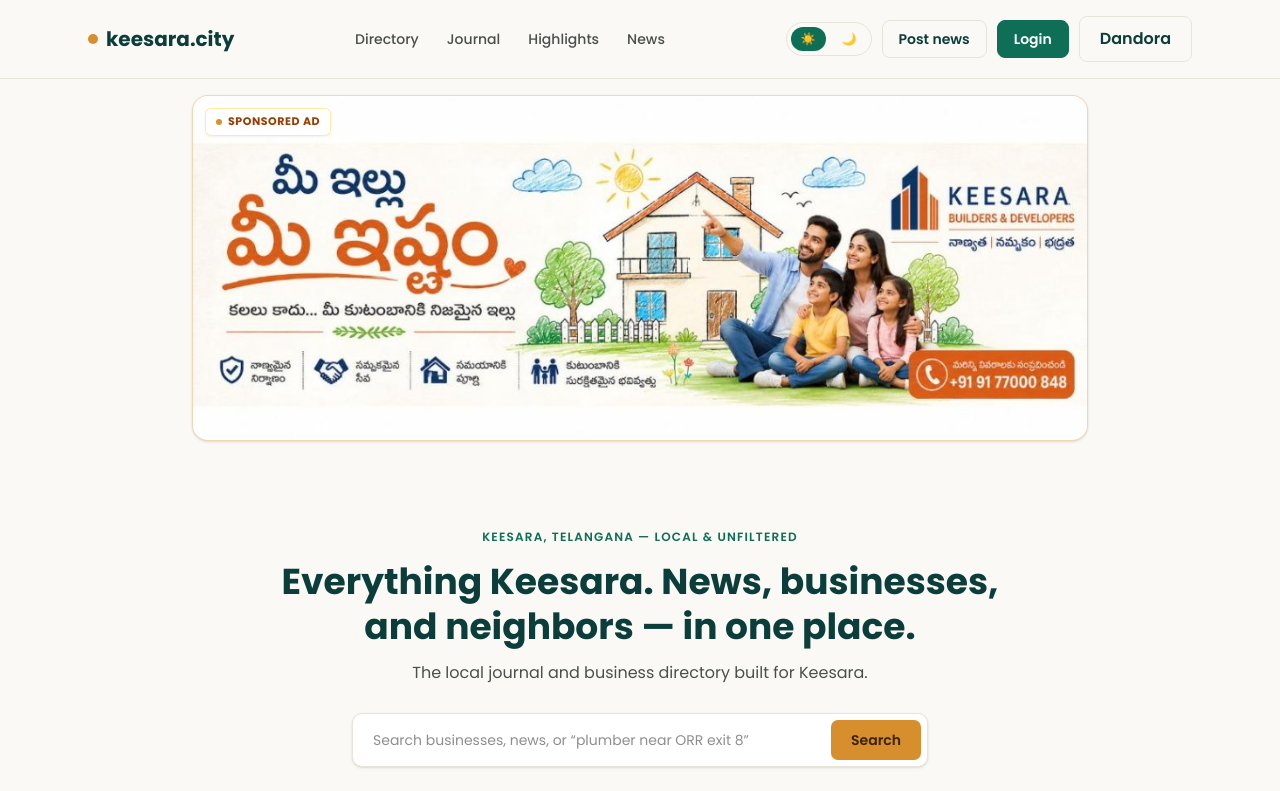
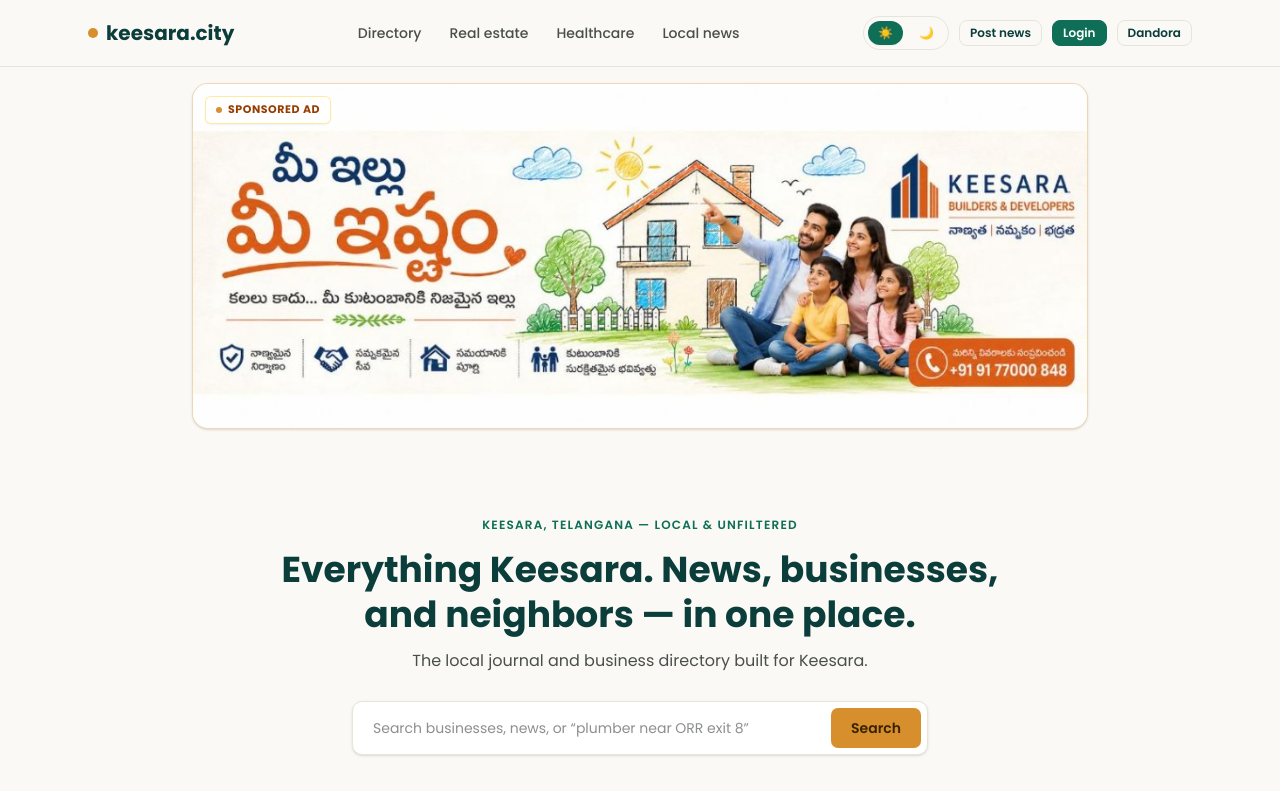
Before and after one commit to onlinedandora-ai/keesara.city, a Next.js app: page / in a window 1280 px wide. Shown: the top 791 px of the page. Built offline with nearby package versions, Linux system fonts and the light colour scheme; no server answers; the database is empty.

Commit message:
Fix middleware deprecation to proxy, resolve hydration mismatch, and update header navigation

```diff
--- a/app/layout.tsx
+++ b/app/layout.tsx
@@ -51,6 +51,13 @@
 }>) {
   return (
     <html lang="en" className={`${poppins.variable} ${merriweather.variable} h-full`}>
+      <head>
+        <script
+          dangerouslySetInnerHTML={{
+            __html: `(function(){try{var t=localStorage.getItem('theme');if(t==='dark'||(!t&&window.matchMedia('(prefers-color-scheme: dark)').matches)){document.documentElement.classList.add('dark');}}catch(e){}})()`,
+          }}
+        />
+      </head>
       <body className="min-h-full flex flex-col antialiased">
         <AppProvider>
           <Header />
--- a/components/layout/Header.tsx
+++ b/components/layout/Header.tsx
@@ -15,54 +15,54 @@
 
   return (
     <header className="sticky top-0 z-20 border-b border-line bg-paper/92 backdrop-blur-sm">
-      <nav className="mx-auto flex max-w-6xl items-center justify-between gap-5 px-6 py-4">
-        <Link href="/" className="flex items-center gap-2 text-xl font-bold text-teal-900">
+      <nav className="mx-auto flex max-w-6xl items-center justify-between gap-4 px-4 py-3 sm:px-6 md:py-4">
+        <Link href="/" className="flex shrink-0 items-center gap-2 text-xl font-bold text-teal-900">
           <span className="inline-block h-2.5 w-2.5 rounded-full bg-amber-500" />
           <span>{SITE.name}</span>
         </Link>
 
-        <div className="hidden items-center gap-7 text-sm font-medium text-ink-soft md:flex">
-          <Link href="/directory" className="hover:text-teal-700">
+        <div className="hidden items-center gap-5 text-sm font-medium text-ink-soft md:flex lg:gap-7">
+          <Link href="/directory" className="transition-colors hover:text-teal-700">
             Directory
           </Link>
-          <Link href="/journal" className="hover:text-teal-700">
-            Journal
+          <Link href="/directory?category=real-estate" className="transition-colors hover:text-teal-700">
+            Real estate
           </Link>
-          <Link href="/#highlights" className="hover:text-teal-700">
-            Highlights
+          <Link href="/directory?category=healthcare" className="transition-colors hover:text-teal-700">
+            Healthcare
           </Link>
-          <Link href="/news" className="hover:text-teal-700">
-            News
+          <Link href="/news" className="transition-colors hover:text-teal-700">
+            Local news
           </Link>
         </div>
 
-        <div className="hidden items-center gap-2.5 md:flex">
+        <div className="hidden shrink-0 items-center gap-2 md:flex sm:gap-2.5">
           <ThemeToggle variant="pill" showLabel={false} />
-          <Button variant="ghost" onClick={openPostNews}>
+          <Button variant="ghost" size="sm" onClick={openPostNews}>
             Post news
           </Button>
           {user ? (
             <>
-              <span className="max-w-[140px] truncate text-sm font-medium text-teal-700">
+              <span className="max-w-[120px] truncate text-sm font-medium text-teal-700">
                 {user.user_metadata?.display_name ??
                   user.user_metadata?.name ??
                   user.phone ??
                   user.email ??
                   "Resident"}
               </span>
-              <Button variant="ghost" onClick={() => void signOut()}>
+              <Button variant="ghost" size="sm" onClick={() => void signOut()}>
                 Logout
               </Button>
             </>
           ) : (
-            <Button onClick={openAuth}>Login</Button>
+            <Button size="sm" onClick={openAuth}>Login</Button>
           )}
           <a
             href="https://dandora.online"
             target="_blank"
             rel="noopener noreferrer"
           >
-            <Button variant="ghost" size="lg">
+            <Button variant="ghost" size="sm">
               Dandora
             </Button>
           </a>
@@ -70,7 +70,7 @@
       </nav>
 
       {isHome && (
-        <div className="border-t border-line px-6 pb-4 md:hidden">
+        <div className="border-t border-line px-4 pb-3 sm:px-6 md:hidden">
           <SearchBar />
         </div>
       )}
--- a/components/providers/AppProvider.tsx
+++ b/components/providers/AppProvider.tsx
@@ -9,6 +9,7 @@
   useState,
 } from "react";
 import type { SupabaseClient, User } from "@supabase/supabase-js";
+import { getSupabaseEnv } from "@/lib/supabase/env";
 import { createClient } from "@/lib/supabase/client";
 import { AuthModal } from "@/components/auth/AuthModal";
 import { PostNewsSheet } from "@/components/news/PostNewsSheet";
@@ -34,18 +35,23 @@
   const [postOpen, setPostOpen] = useState(false);
   const [supabase] = useState<SupabaseClient | null>(() => {
     if (typeof window !== "undefined") {
+      const { isConfigured } = getSupabaseEnv();
+      if (!isConfigured) return null;
       return createClient();
     }
     return null;
   });
-  const [theme, setThemeState] = useState<"light" | "dark">(() => {
-    if (typeof window !== "undefined") {
-      const saved = localStorage.getItem("theme") as "light" | "dark" | null;
-      if (saved === "dark" || saved === "light") return saved;
-      return window.matchMedia("(prefers-color-scheme: dark)").matches ? "dark" : "light";
+  const [theme, setThemeState] = useState<"light" | "dark">("light");
+
+  // Read theme preference client-side after mount to avoid SSR hydration mismatch
+  useEffect(() => {
+    const saved = localStorage.getItem("theme") as "light" | "dark" | null;
+    if (saved === "dark" || saved === "light") {
+      setThemeState(saved);
+    } else if (window.matchMedia("(prefers-color-scheme: dark)").matches) {
+      setThemeState("dark");
     }
-    return "light";
-  });
+  }, []);
 
   // Sync DOM dark class when theme changes
   useEffect(() => {
--- a/lib/supabase/server.ts
+++ b/lib/supabase/server.ts
@@ -17,7 +17,7 @@
             cookieStore.set(name, value, options),
           );
         } catch {
-          // Called from Server Component — middleware handles refresh
+          // Called from Server Component — proxy handles refresh
         }
       },
     },
--- a/middleware.ts
+++ b/proxy.ts
@@ -1,7 +1,7 @@
 import { type NextRequest } from "next/server";
-import { updateSession } from "@/lib/supabase/middleware";
+import { updateSession } from "@/lib/supabase/proxy";
 
-export async function middleware(request: NextRequest) {
+export async function proxy(request: NextRequest) {
   return updateSession(request);
 }
 
```
Also changed, not shown: lib/supabase/proxy.ts (renamed from lib/supabase/middleware.ts).
